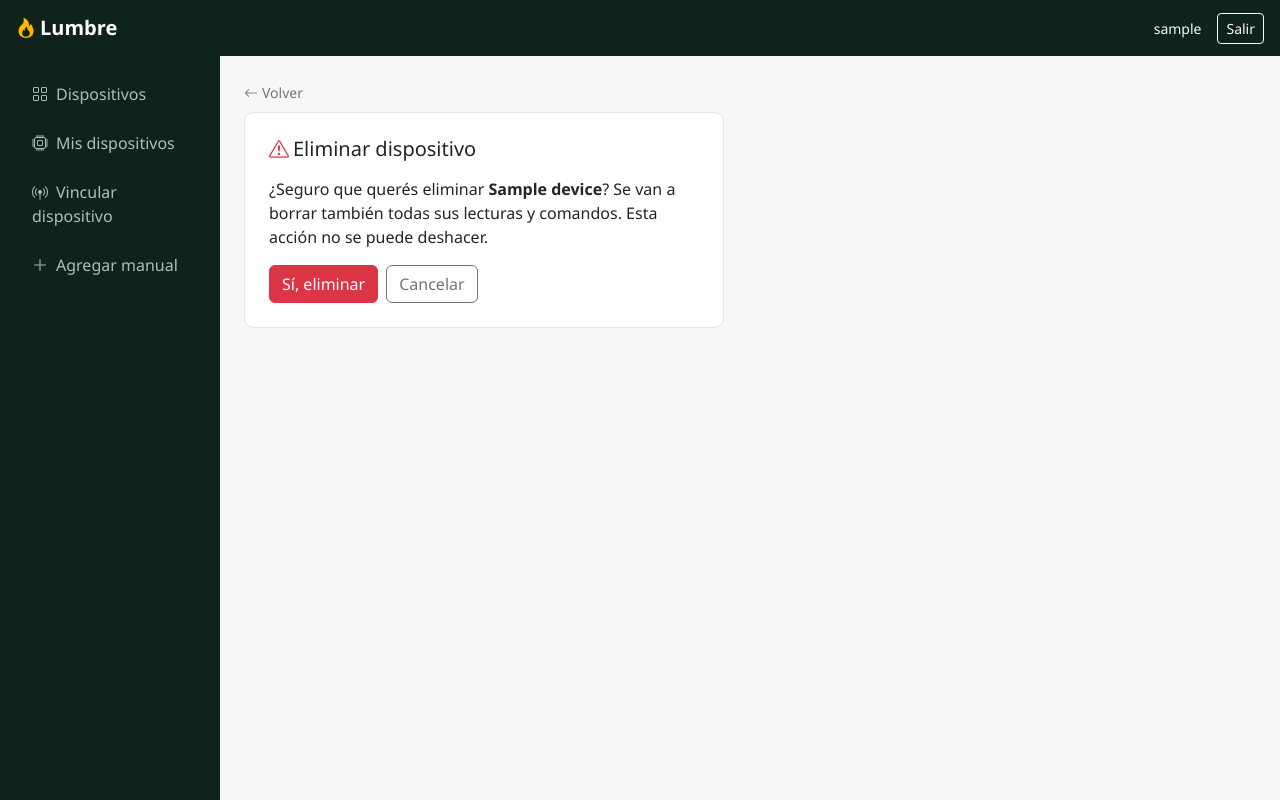
After one commit to delpianocp/esp32-tester, a Django app: page /00000000-0000-0000-0000-000000000001/eliminar/ in a window 1280 px wide. The commit adds this page. Run offline with Django 5.2, Linux system fonts and the light colour scheme; a user stored in the database is signed in; tables that the repository leaves empty hold one stand-in row (values such as "Sample post").

```diff
--- a/devices/urls.py
+++ b/devices/urls.py
@@ -10,5 +10,7 @@ urlpatterns = [
     path("agregar/", views.device_create, name="create"),
     path("vincular/", views.solicitudes_vinculo, name="solicitudes_vinculo"),
     path("vincular/<int:solicitud_id>/", views.vincular_dispositivo, name="vincular"),
+    path("vincular/<int:solicitud_id>/descartar/", views.descartar_solicitud, name="descartar_solicitud"),
+    path("<uuid:pk>/eliminar/", views.device_delete, name="delete"),
     path("<uuid:pk>/", views.device_detail, name="detail"),
 ]
--- a/devices/views.py
+++ b/devices/views.py
@@ -89,6 +89,20 @@ def my_devices(request):
 
 
 @login_required
+def device_delete(request, pk):
+    """Elimina un dispositivo. Solo el dueño puede hacerlo."""
+    device = get_object_or_404(Device, pk=pk, owner=request.user)
+
+    if request.method == "POST":
+        nombre = device.nombre
+        device.delete()
+        messages.success(request, f"Dispositivo '{nombre}' eliminado.")
+        return redirect("devices:my_devices")
+
+    return render(request, "devices/device_confirm_delete.html", {"device": device})
+
+
+@login_required
 def solicitudes_vinculo(request):
     """
     Panel de 'emparejamiento': muestra los ESP32 que se están anunciando
@@ -128,3 +142,15 @@ def vincular_dispositivo(request, solicitud_id):
         "devices/vincular_dispositivo.html",
         {"form": form, "solicitud": solicitud},
     )
+
+
+@login_required
+def descartar_solicitud(request, solicitud_id):
+    """Borra una solicitud de vinculación pendiente que ya no sirve (duplicada, vieja, etc.)."""
+    solicitud = get_object_or_404(SolicitudVinculo, pk=solicitud_id, estado="pendiente")
+
+    if request.method == "POST":
+        solicitud.delete()
+        messages.success(request, "Solicitud descartada.")
+
+    return redirect("devices:solicitudes_vinculo")
--- /dev/null
+++ b/templates/devices/device_confirm_delete.html
@@ -0,0 +1,21 @@
+{% extends "base.html" %}
+{% block title %}Eliminar {{ device.nombre }} — Lumbre{% endblock %}
+
+{% block content %}
+<a href="{% url 'devices:my_devices' %}" class="text-secondary small text-decoration-none">
+    <i class="bi bi-arrow-left me-1"></i>Volver
+</a>
+
+<div class="card-clean p-4 mt-2" style="max-width: 480px;">
+    <h1 class="h5 mb-3"><i class="bi bi-exclamation-triangle text-danger me-1"></i>Eliminar dispositivo</h1>
+    <p>
+        ¿Seguro que querés eliminar <strong>{{ device.nombre }}</strong>?
+        Se van a borrar también todas sus lecturas y comandos. Esta acción no se puede deshacer.
+    </p>
+    <form method="post" class="d-flex gap-2">
+        {% csrf_token %}
+        <button type="submit" class="btn btn-danger">Sí, eliminar</button>
+        <a href="{% url 'devices:my_devices' %}" class="btn btn-outline-secondary">Cancelar</a>
+    </form>
+</div>
+{% endblock %}
--- a/templates/devices/my_devices.html
+++ b/templates/devices/my_devices.html
@@ -46,6 +46,10 @@
                 <code class="credencial">{{ device.api_key }}</code>
             </div>
         </details>
+
+        <a href="{% url 'devices:delete' device.pk %}" class="btn btn-sm btn-outline-danger mt-3">
+            <i class="bi bi-trash me-1"></i>Eliminar
+        </a>
     </div>
     {% endfor %}
 </div>
--- a/templates/devices/solicitudes_vinculo.html
+++ b/templates/devices/solicitudes_vinculo.html
@@ -26,6 +26,12 @@
         <a href="{% url 'devices:vincular' solicitud.id %}" class="btn btn-energy">
             <i class="bi bi-link-45deg me-1"></i>Vincular
         </a>
+        <form method="post" action="{% url 'devices:descartar_solicitud' solicitud.id %}" class="ms-2">
+            {% csrf_token %}
+            <button type="submit" class="btn btn-outline-secondary" title="Descartar">
+                <i class="bi bi-x-lg"></i>
+            </button>
+        </form>
     </div>
     {% endfor %}
 </div>
```
